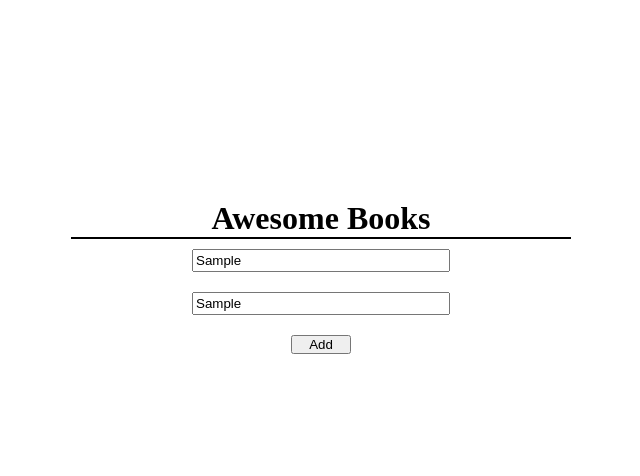
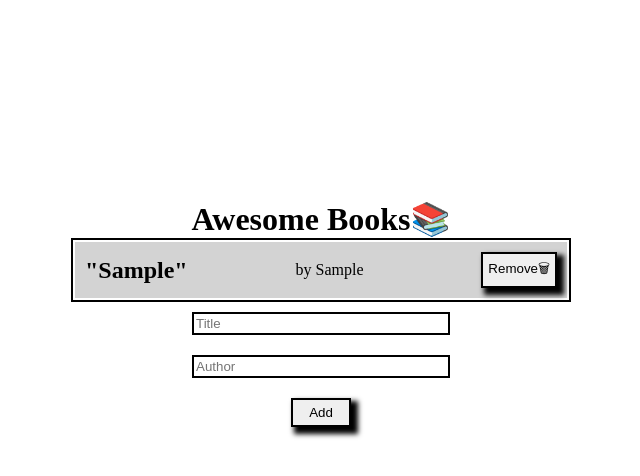
Before and after one commit to MarcoAurelioAntonio/Awesome-Books, a website: page index.html in a window 1280 px wide. Both pictures are taken after typing "Sample", "Sample" into the empty fields and a click on the button "Add". Shown: the whole page, without its empty margins (319-959 px from the left). Drawn offline with Linux system fonts and the light colour scheme.

Commit message:
Fix delete local storage item

```diff
--- a/index.html
+++ b/index.html
@@ -10,7 +10,7 @@
 </head>
 <body>
   <div class="container">
-    <h1 class="header">Awesome Books</h1>
+    <h1 class="header">Awesome Books📚</h1>
 
     <table class="list" id="list">
 
--- a/index.js
+++ b/index.js
@@ -1,11 +1,4 @@
 /* eslint-disable max-classes-per-file */
-function localCheck() {
-  if (!localStorage.getItem('book')) {
-    localStorage.setItem('book', JSON.stringify(bookInfo));
-  }
-}
-
-localCheck();
 
 class ArrayTemplate {
   constructor() {
@@ -37,14 +30,15 @@ class ArrayTemplate {
       this.bookElement[i].appendChild(this.titleArr[i]);
       this.bookElement[i].appendChild(this.authorArr[i]);
 
-      this.titleArr[i].innerHTML = this.books[i].title;
-      this.authorArr[i].innerHTML = this.books[i].author;
+      this.titleArr[i].innerHTML = `"${this.books[i].title}"`;
+      this.authorArr[i].innerHTML = `by ${this.books[i].author}`;
 
       this.buttonArr[i] = document.createElement('button');
       this.buttonArr[i].classList.add('remove-button');
-      this.buttonArr[i].innerHTML = 'Remove';
+      this.buttonArr[i].innerHTML = 'Remove🗑';
       this.bookElement[i].appendChild(this.buttonArr[i]);
     }
+
   }
   storeInfo() {
     this.bookInfo.title = this.titleSelector.value;
@@ -64,55 +58,65 @@ class ArrayTemplate {
         this.books.push(newBook);
         localStorage.setItem('book', JSON.stringify(this.books));
         for (let i = 0; i < this.books.length; i += 1) {
-          this.bookElement[i] = document.createElement('tr');
+          this.bookElement[i] = document.createElement('div');
           this.listSelector.appendChild(this.bookElement[i]);
           this.bookElement[i].classList.add('bookbox');
-          this.bookElement[i].innerHTML = `
-          <div class="book-txt">
-           "${this.books[i].title}" by ${this.books[i].author}
-          </div>
+          this.titleArr[i] = document.createElement('h2');
+          this.authorArr[i] = document.createElement('p');
 
-           <button class="remove-button">Remove</button>
+          this.bookElement[i].appendChild(this.titleArr[i]);
+          this.bookElement[i].appendChild(this.authorArr[i]);
 
-          `
+          this.titleArr[i].textContent = `"${this.books[i].title}"`;
+          this.authorArr[i].textContent = `by ${this.books[i].author}`;
 
-
-
-          // this.titleArr[i] = document.createElement('h2');
-          // this.authorArr[i] = document.createElement('p');
-
-          // this.bookElement[i].appendChild(this.titleArr[i]);
-          // this.bookElement[i].appendChild(this.authorArr[i]);
-
-          // this.titleArr[i].innerHTML = this.books[i].title;
-          // this.authorArr[i].innerHTML = this.books[i].author;
-
-          // this.buttonArr[i] = document.createElement('button');
-          // this.buttonArr[i].classList.add('remove-button');
-          // this.buttonArr[i].innerHTML = 'Remove';
-          // this.bookElement[i].appendChild(this.buttonArr[i]);
+          this.buttonArr[i] = document.createElement('button');
+          this.buttonArr[i].classList.add('remove-button');
+          this.buttonArr[i].textContent = 'Remove🗑';
+          this.bookElement[i].appendChild(this.buttonArr[i]);
         }
       }
     });
   }
   removeItem(item) {
-    this.books = this.books.filter((el) => el.title !== item.textContent);
+    console.log(item.textContent);
+    this.books = this.books.filter((el) => `"${el.title}"` !== item.textContent);
     localStorage.setItem('book', JSON.stringify(this.books));
   }
   removeFunction() {
   const x = document.getElementsByClassName('list')[0];
   x.addEventListener('click', (e) => {
-  if (e.target.textContent === 'Remove') {
+  if (e.target.textContent === 'Remove🗑') {
     this.removeItem(e.target.parentElement.firstChild);
     e.target.parentElement.remove();
       }
     });
   }
+  localCheck() {
+    if (!localStorage.getItem('book')) {
+      localStorage.setItem('book', JSON.stringify(this.bookInfo));
+    }
+  }
 }
 
 let bookArr = new ArrayTemplate();
+bookArr.localCheck();
 bookArr.getInfo();
 bookArr.addfunction();
 bookArr.forLoop();
 bookArr.storeInfo();
 bookArr.removeFunction();
+
+/*for (let i = 0; i < this.books.length; i += 1) {
+  this.bookElement[i] = document.createElement('tr');
+  this.listSelector.appendChild(this.bookElement[i]);
+  this.bookElement[i].classList.add('bookbox');
+  this.bookElement[i].innerHTML = `
+  <div class="book-txt">
+   "${this.books[i].title}" by ${this.books[i].author}
+  </div>
+
+   <button class="remove-button">Remove</button>
+
+  `;
+}*/
--- a/style.css
+++ b/style.css
@@ -32,7 +32,7 @@ form {
 
 .list {
   order: 2;
-  border: 1px solid black;
+  border: 2px solid black;
 }
 
 .form {
@@ -42,6 +42,9 @@ form {
 .btn {
   width: 60px;
   margin: 10px auto;
+  padding: 5px;
+  box-shadow: 5px 5px 5px 2px;
+  border: 2px solid black;
 }
 
 .title,
@@ -49,15 +52,23 @@ form {
   width: 250px;
   margin: 10px auto;
   padding: 2px;
+  border: 2px solid black;
 }
 
 .bookbox {
   display: flex;
   justify-content: space-between;
-  margin-top: 10px;
   align-items: center;
+  padding-left: 10px;
+}
+
+.bookbox:nth-child(odd) {
+  background-color: #d3d3d3;
 }
 
 .remove-button {
   margin: 10px;
+  padding: 5px;
+  box-shadow: 5px 5px 5px 2px;
+  border: 2px solid black;
 }
```
